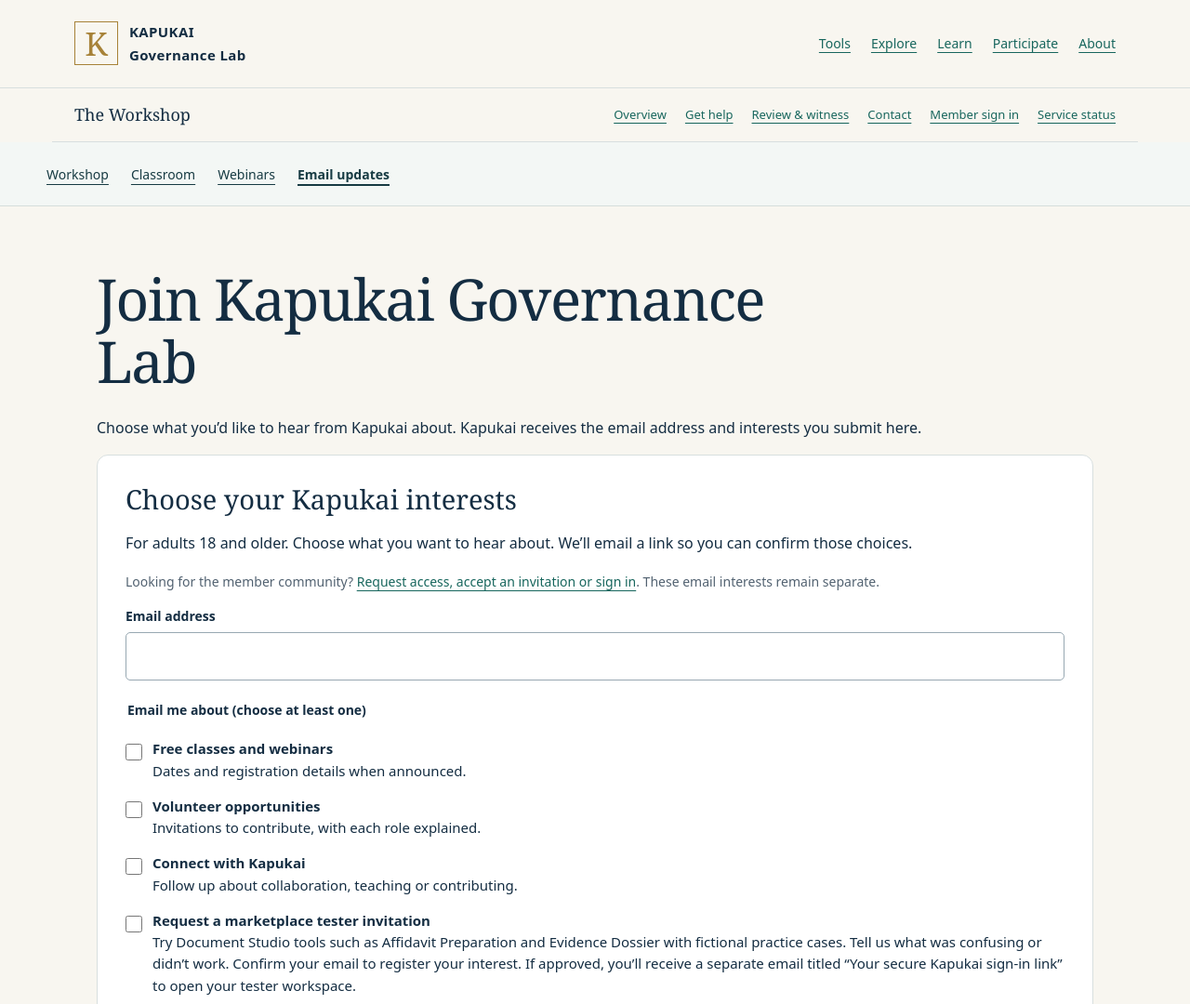
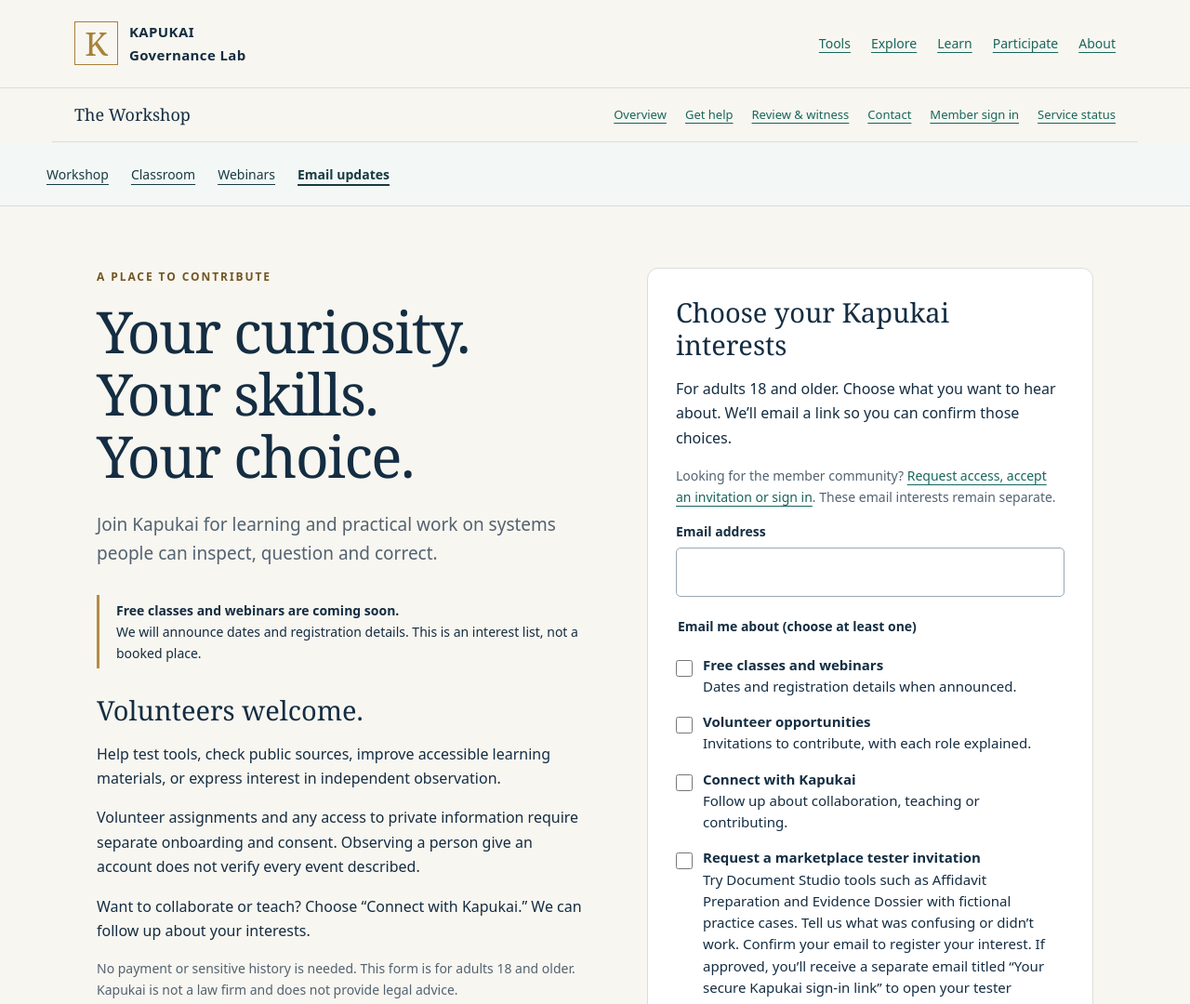
Before and after one commit to Kapukai/kapukai-governance-site, a plain HTML site: page community/public/join/index.html in a window 1280 px wide. Shown: the top 1080 px of the page at 93% size. Drawn offline with Linux system fonts and the light colour scheme.

Commit message:
Restore the branded Join page's original introduction and two-panel layout

```diff
--- a/community/public/join/index.html
+++ b/community/public/join/index.html
@@ -32,7 +32,8 @@ header .brand .join-gold-k {
   header .brand .join-gold-k { width: 35px; height: 35px; font-size: 27px; }
 }
 </style></head><body><a class="skip-link" href="#main-content">Skip to content</a><header><a class="brand" href="/community/"><span class="join-gold-k" aria-hidden="true">K</span><span>KAPUKAI<br>Governance Lab</span></a><nav aria-label="Main"><a href="/community/practice/">Tools</a><a href="https://kapukai-marketplace-pilot-git-work-pub-d328a2-kapukais-projects.vercel.app/atlas">Explore</a><a href="/community/learn/">Learn</a><a href="/community/">Participate</a><a href="/community/about/">About</a></nav></header><div class="community-bar"><span>The Workshop</span><nav aria-label="Workshop"><a href="/community/">Overview</a><a href="/community/assistance/">Get help</a><a href="/community/reviewers/">Review &amp; witness</a><a href="/community/contact/">Contact</a><a href="/community/members/">Member sign in</a><a href="/community/status/">Service status</a></nav></div><nav class="learning-navigation" aria-label="Learning and participation"><a href="/community/">Workshop</a><a href="https://kapukai-marketplace-pilot-git-work-pub-d328a2-kapukais-projects.vercel.app/first-circle/classroom">Classroom</a><a href="https://kapukai-marketplace-pilot-git-work-pub-d328a2-kapukais-projects.vercel.app/first-circle/webinars">Webinars</a><a href="/join/" aria-current="page">Email updates</a></nav><main id="main-content">
-<h1>Join Kapukai Governance Lab</h1><p>Choose what you’d like to hear from Kapukai about. Kapukai receives the email address and interests you submit here.</p><section class="panel" id="signup"><h2>Choose your Kapukai interests</h2><p>For adults 18 and older. Choose what you want to hear about. We’ll email a link so you can confirm those choices.</p><p class="small">Looking for the member community? <a href="/community/members/">Request access, accept an invitation or sign in</a>. These email interests remain separate.</p><form id="signup-form" data-source="/community"><div class="field"><label for="email">Email address</label><input type="email" id="email" name="email" autocomplete="email" maxlength="254" required></div><fieldset><legend>Email me about (choose at least one)</legend>
+<div class="layout"><section><p class="eyebrow">A place to contribute</p><h1>Your curiosity.<br>Your skills.<br>Your choice.</h1><p class="lede">Join Kapukai for learning and practical work on systems people can inspect, question and correct.</p><div class="notice"><strong>Free classes and webinars are coming soon.</strong><br>We will announce dates and registration details. This is an interest list, not a booked place.</div><h2>Volunteers welcome.</h2><p>Help test tools, check public sources, improve accessible learning materials, or express interest in independent observation.</p><p>Volunteer assignments and any access to private information require separate onboarding and consent. Observing a person give an account does not verify every event described.</p><p>Want to collaborate or teach? Choose “Connect with Kapukai.” We can follow up about your interests.</p><p class="small">No payment or sensitive history is needed. This form is for adults 18 and older. Kapukai is not a law firm and does not provide legal advice.</p><p><a href="/articles/tort-law-and-accountability/">Read the article that started this invitation</a></p></section>
+<section class="panel" id="signup"><h2>Choose your Kapukai interests</h2><p>For adults 18 and older. Choose what you want to hear about. We’ll email a link so you can confirm those choices.</p><p class="small">Looking for the member community? <a href="/community/members/">Request access, accept an invitation or sign in</a>. These email interests remain separate.</p><form id="signup-form" data-source="/community"><div class="field"><label for="email">Email address</label><input type="email" id="email" name="email" autocomplete="email" maxlength="254" required></div><fieldset><legend>Email me about (choose at least one)</legend>
 <label class="check"><input type="checkbox" name="topic" value="free_classes"><span><strong>Free classes and webinars</strong><br>Dates and registration details when announced.</span></label>
 <label class="check"><input type="checkbox" name="topic" value="volunteer"><span><strong>Volunteer opportunities</strong><br>Invitations to contribute, with each role explained.</span></label>
 <label class="check"><input type="checkbox" name="topic" value="connect"><span><strong>Connect with Kapukai</strong><br>Follow up about collaboration, teaching or contributing.</span></label>
@@ -41,4 +42,4 @@ header .brand .join-gold-k {
 <fieldset id="tool-choices"><legend>Optional testing interests</legend><div class="tools"><label class="check"><input type="checkbox" name="tool" value="affidavit">Affidavit drafting</label><label class="check"><input type="checkbox" name="tool" value="timeline">Timelines</label><label class="check"><input type="checkbox" name="tool" value="evidence_dossier">Evidence organization</label></div></fieldset>
 <div class="field" id="cadence-field"><label for="cadence">Newsletter frequency</label><select name="cadence" id="cadence"><option value="monthly">Monthly digest</option><option value="every_other_week">Every other week</option></select></div>
 <label class="check"><input type="checkbox" id="adult" required><span>I am 18 or older, agree to email about the interests I selected, and have read the <a href="/community/privacy/" target="_blank" rel="noopener noreferrer">signup privacy notice (opens in a new tab)</a>.</span></label>
-<div class="hp" aria-hidden="true"><label>Website<input name="website" tabindex="-1" autocomplete="off"></label></div><button class="full" type="submit">Send my confirmation link</button><p id="status" class="status" role="status" aria-live="polite"></p></form><noscript><p>Enable JavaScript to submit this form, or email <a href="mailto:architect@kapukai.org">architect@kapukai.org</a> with your selected interests.</p></noscript><p class="small">Your choices are private. No login needed. Use the private confirmation link to withdraw these choices later, or contact us. Please do not send case documents here.</p></section><aside><p>Looking for movement volunteer roles? <a href="https://www.humanlibertyledger.org/movement/volunteer/" rel="noreferrer">Visit Human Liberty Ledger</a>.</p></aside></main><footer><div><strong>Kapukai Governance Lab</strong><br>Engineering tools, learning and public systems research. No legal advice.</div><div><a href="https://kapukai.org/">kapukai.org</a> · <a href="/community/contact/">Contact &amp; website directory</a><br><a href="mailto:architect@kapukai.org">architect@kapukai.org</a> · <a href="/community/privacy/" target="_blank" rel="noopener noreferrer">Privacy &amp; your choices (opens in a new tab)</a></div></footer><script src="/assets/community/app.js" defer></script></body></html>
+<div class="hp" aria-hidden="true"><label>Website<input name="website" tabindex="-1" autocomplete="off"></label></div><button class="full" type="submit">Send my confirmation link</button><p id="status" class="status" role="status" aria-live="polite"></p></form><noscript><p>Enable JavaScript to submit this form, or email <a href="mailto:architect@kapukai.org">architect@kapukai.org</a> with your selected interests.</p></noscript><p class="small">Your choices are private. No login needed. Use the private confirmation link to withdraw these choices later, or contact us. Please do not send case documents here.</p></section></div><aside><p>Looking for movement volunteer roles? <a href="https://www.humanlibertyledger.org/movement/volunteer/" rel="noreferrer">Visit Human Liberty Ledger</a>.</p></aside></main><footer><div><strong>Kapukai Governance Lab</strong><br>Engineering tools, learning and public systems research. No legal advice.</div><div><a href="https://kapukai.org/">kapukai.org</a> · <a href="/community/contact/">Contact &amp; website directory</a><br><a href="mailto:architect@kapukai.org">architect@kapukai.org</a> · <a href="/community/privacy/" target="_blank" rel="noopener noreferrer">Privacy &amp; your choices (opens in a new tab)</a></div></footer><script src="/assets/community/app.js" defer></script></body></html>
```
